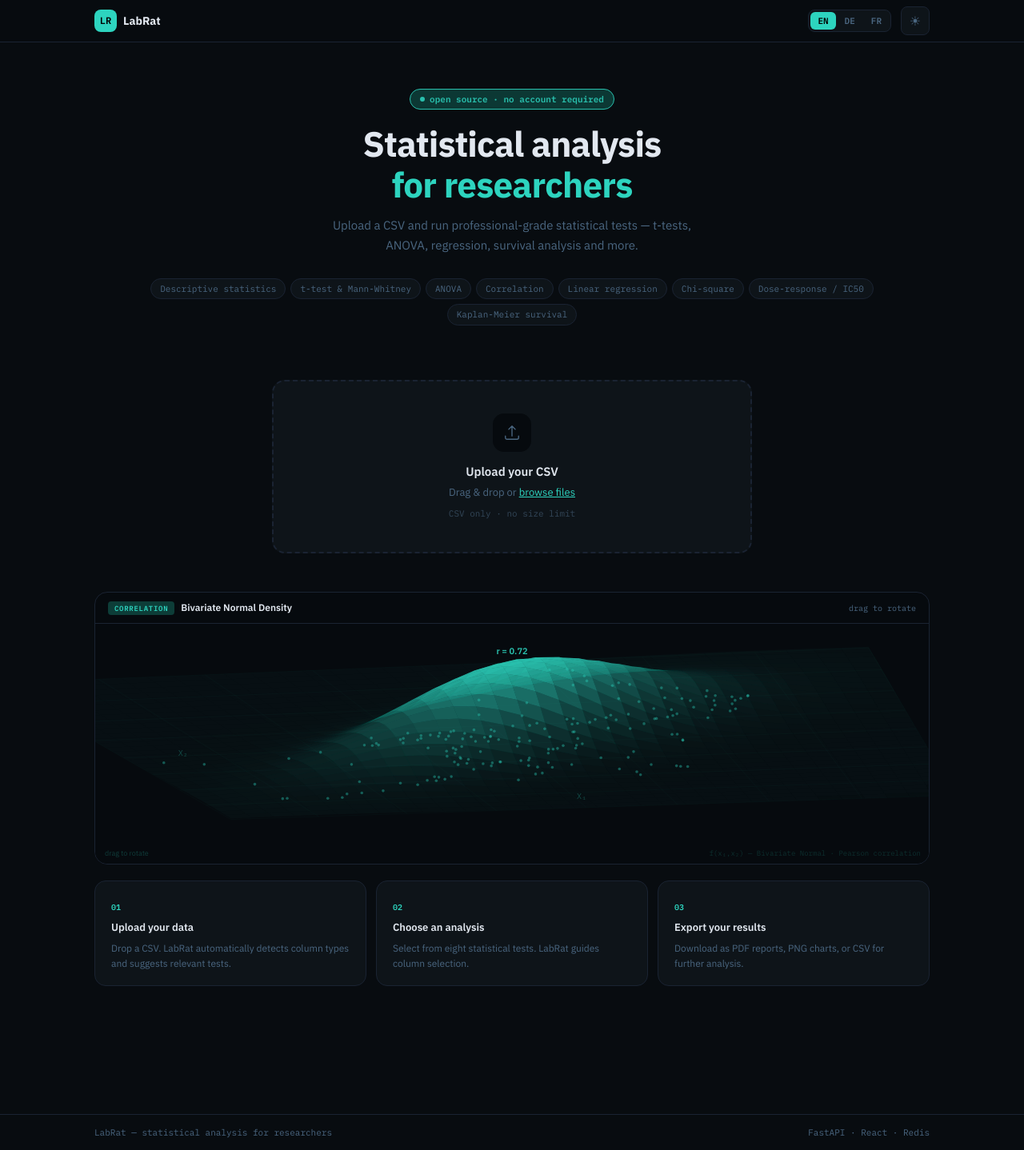
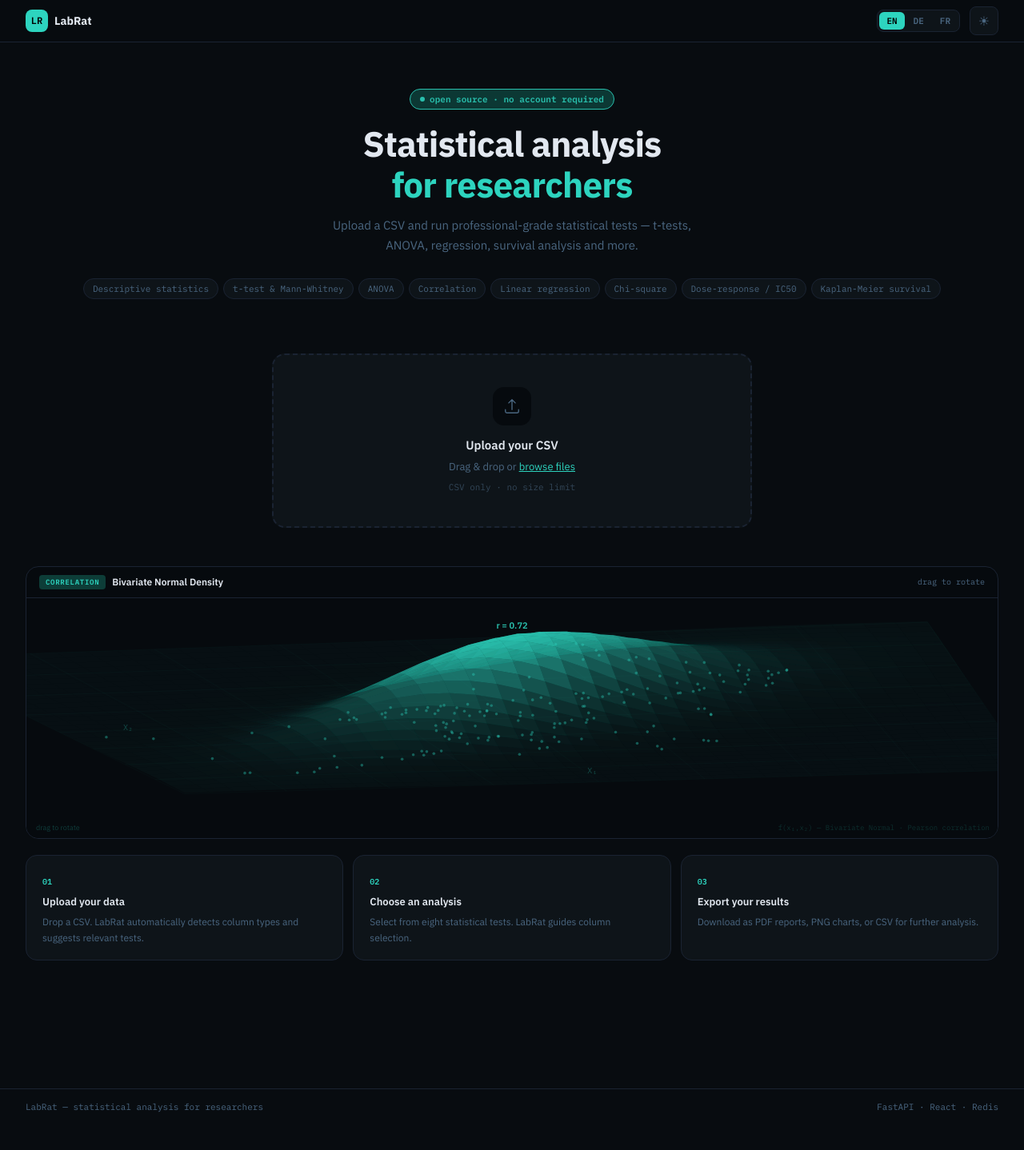
Before and after one commit to Suraj-S23/statlab, a React (Vite) app in the folder frontend/: page / in a window 1280 px wide. Shown: the whole page at 80% size. After the commit the page ends 1406 px from the top, so only its background shows below. Built offline with nearby package versions, Linux system fonts and the light colour scheme; no server answers.

Commit message:
visuals fix

```diff
--- a/frontend/src/App.tsx
+++ b/frontend/src/App.tsx
@@ -395,13 +395,13 @@ export default function App() {
   const s: Record<string, React.CSSProperties> = {
     root: { minHeight: "100vh", background: "var(--bg)", color: "var(--text)", fontFamily: "var(--font-sans)" },
     nav: { position: "sticky", top: 0, zIndex: 50, background: "var(--nav-bg)", backdropFilter: "blur(12px)", borderBottom: "1px solid var(--border)" },
-    navInner: { maxWidth: 1100, margin: "0 auto", padding: "0 28px", height: 52, display: "flex", alignItems: "center", justifyContent: "space-between" },
+    navInner: { maxWidth: 1400, margin: "0 auto", padding: "0 32px", height: 52, display: "flex", alignItems: "center", justifyContent: "space-between" },
     logo: { display: "flex", alignItems: "center", gap: 8, background: "none", border: "none", cursor: "pointer", padding: 0 },
     logoBox: { width: 28, height: 28, borderRadius: 8, background: "var(--accent)", display: "flex", alignItems: "center", justifyContent: "center" },
     logoText: { color: "var(--text)", fontWeight: 700, fontSize: 14, fontFamily: "var(--font-sans)" },
-    main: { maxWidth: 1100, margin: "0 auto", padding: "0 28px 80px" },
+    main: { maxWidth: 1400, margin: "0 auto", padding: "0 32px 80px" },
     footer: { borderTop: "1px solid var(--border)", marginTop: 80 },
-    footerInner: { maxWidth: 1100, margin: "0 auto", padding: "0 28px", height: 44, display: "flex", alignItems: "center", justifyContent: "space-between" },
+    footerInner: { maxWidth: 1400, margin: "0 auto", padding: "0 32px", height: 44, display: "flex", alignItems: "center", justifyContent: "space-between" },
   }
 
   return (
--- a/frontend/src/components/DescriptiveResults.tsx
+++ b/frontend/src/components/DescriptiveResults.tsx
@@ -53,7 +53,7 @@ export default function DescriptiveResults({ results, onBack }: Props) {
           </tbody>
         </table>
       </div>
-      <div style={{ display: "grid", gridTemplateColumns: "repeat(auto-fill, minmax(280px, 1fr))", gap: 16 }}>
+      <div style={{ display: "grid", gridTemplateColumns: "repeat(auto-fill, minmax(500px, 1fr))", gap: 20 }}>
         {columns.map(col => (
           results[col].histogram?.length > 0 && (
             <div key={col} style={{ padding: "14px 16px 4px 16px", borderRadius: 12, border: "1px solid var(--border)", background: "var(--surface)", overflow: "visible", paddingRight: 32 }}>
--- a/frontend/src/components/charts/Histogram.tsx
+++ b/frontend/src/components/charts/Histogram.tsx
@@ -30,7 +30,7 @@ export default function Histogram({ data, title }: Props) {
       </p>
 
       <div className="histogram-chart">
-        <ResponsiveContainer width="100%" height={200}>
+        <ResponsiveContainer width="100%" height={280}>
           <BarChart
             data={data}
             // ⬇️ increased bottom margin to give rotated labels more room
```
